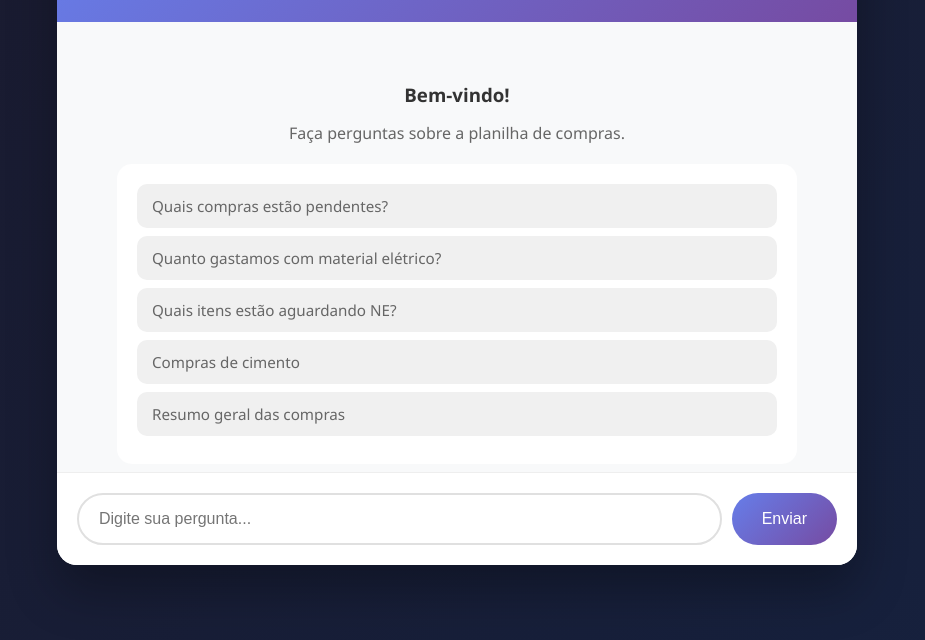
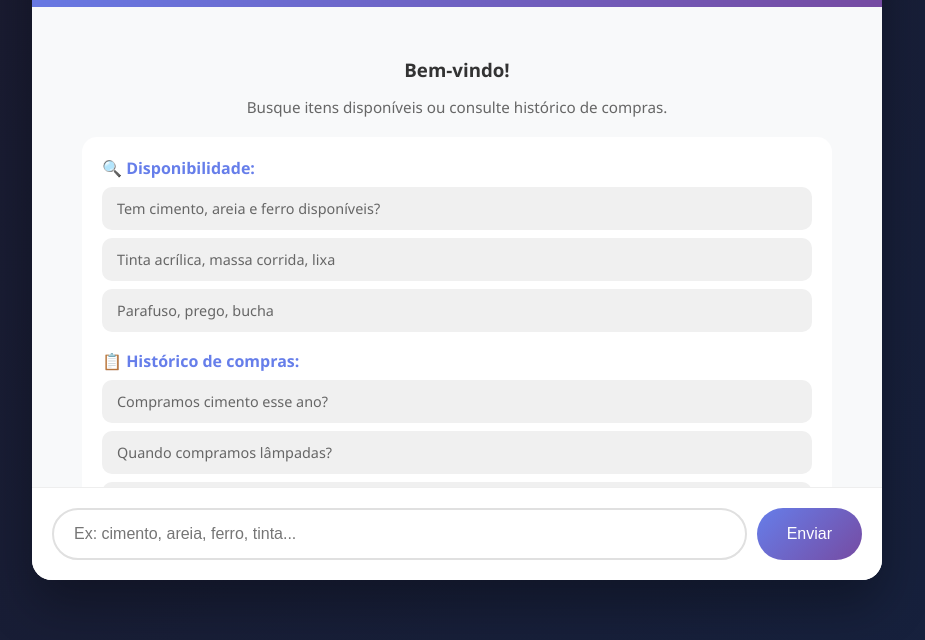
Before and after one commit to rosatmth-sudo/cga-consulta, a plain HTML site: page index.html in a window 1280 px wide. Shown: the part 160-800 px from the top of the page, without its empty margins (183-1108 px from the left). Drawn offline with Linux system fonts and the light colour scheme.

Commit message:
Update index.html

```diff
--- a/index.html
+++ b/index.html
@@ -17,7 +17,7 @@
         }
         .container {
             width: 100%;
-            max-width: 800px;
+            max-width: 850px;
             background: #fff;
             border-radius: 20px;
             box-shadow: 0 25px 50px rgba(0,0,0,0.3);
@@ -32,7 +32,7 @@
         .header h1 { font-size: 1.5rem; margin-bottom: 5px; }
         .header p { opacity: 0.9; font-size: 0.9rem; }
         .chat-area {
-            height: 450px;
+            height: 480px;
             overflow-y: auto;
             padding: 20px;
             background: #f8f9fa;
@@ -87,21 +87,31 @@
         }
         .input-area button:hover { transform: translateY(-2px); }
         .input-area button:disabled { opacity: 0.6; cursor: not-allowed; transform: none; }
-        .welcome { text-align: center; padding: 40px; color: #666; }
+        .welcome { text-align: center; padding: 30px; color: #666; }
         .welcome h3 { margin-bottom: 15px; color: #333; }
+        .welcome p { margin-bottom: 20px; font-size: 0.95rem; }
         .examples {
-            margin-top: 20px;
+            display: flex;
+            flex-direction: column;
+            gap: 8px;
             text-align: left;
             background: white;
             padding: 20px;
             border-radius: 15px;
         }
+        .examples span {
+            font-weight: 600;
+            color: #667eea;
+            margin-top: 10px;
+            display: block;
+        }
+        .examples span:first-child { margin-top: 0; }
         .examples p {
-            margin-bottom: 8px;
+            margin: 0;
             padding: 12px 15px;
             background: #f0f0f0;
             border-radius: 10px;
-            font-size: 0.95rem;
+            font-size: 0.9rem;
             cursor: pointer;
             transition: background 0.2s;
         }
@@ -125,23 +135,27 @@
     <div class="container">
         <div class="header">
             <h1>Consulta CGA - SEAPE</h1>
-            <p>Pergunte sobre compras, materiais e estoque</p>
+            <p>Busca inteligente de materiais e compras</p>
         </div>
         <div class="chat-area" id="chatArea">
             <div class="welcome">
                 <h3>Bem-vindo!</h3>
-                <p>Faça perguntas sobre a planilha de compras.</p>
+                <p>Busque itens disponíveis ou consulte histórico de compras.</p>
                 <div class="examples">
-                    <p onclick="useExample(this)">Quais compras estão pendentes?</p>
-                    <p onclick="useExample(this)">Quanto gastamos com material elétrico?</p>
-                    <p onclick="useExample(this)">Quais itens estão aguardando NE?</p>
-                    <p onclick="useExample(this)">Compras de cimento</p>
-                    <p onclick="useExample(this)">Resumo geral das compras</p>
+                    <span>🔍 Disponibilidade:</span>
+                    <p onclick="useExample(this)">Tem cimento, areia e ferro disponíveis?</p>
+                    <p onclick="useExample(this)">Tinta acrílica, massa corrida, lixa</p>
+                    <p onclick="useExample(this)">Parafuso, prego, bucha</p>
+
+                    <span>📋 Histórico de compras:</span>
+                    <p onclick="useExample(this)">Compramos cimento esse ano?</p>
+                    <p onclick="useExample(this)">Quando compramos lâmpadas?</p>
+                    <p onclick="useExample(this)">Histórico de compras de tinta</p>
                 </div>
             </div>
         </div>
         <div class="input-area">
-            <input type="text" id="userInput" placeholder="Digite sua pergunta..." onkeypress="handleKeyPress(event)">
+            <input type="text" id="userInput" placeholder="Ex: cimento, areia, ferro, tinta..." onkeypress="handleKeyPress(event)">
             <button onclick="sendMessage()" id="sendBtn">Enviar</button>
         </div>
     </div>
```
